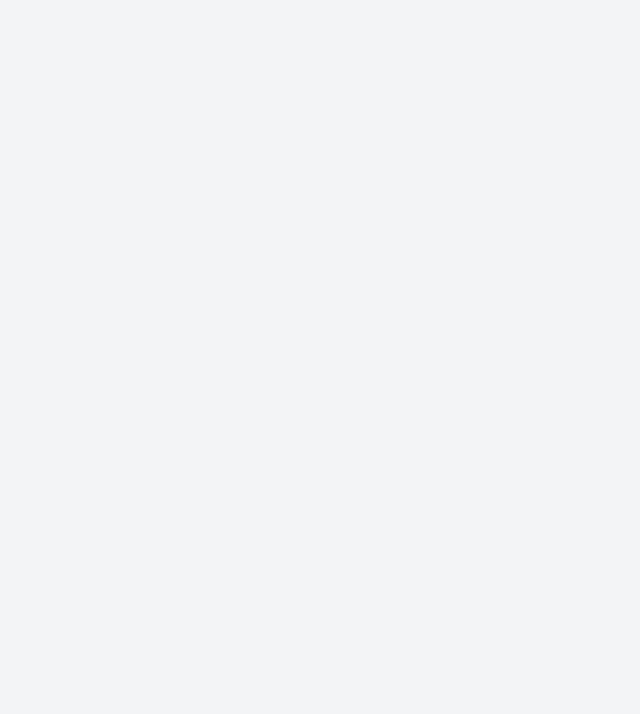
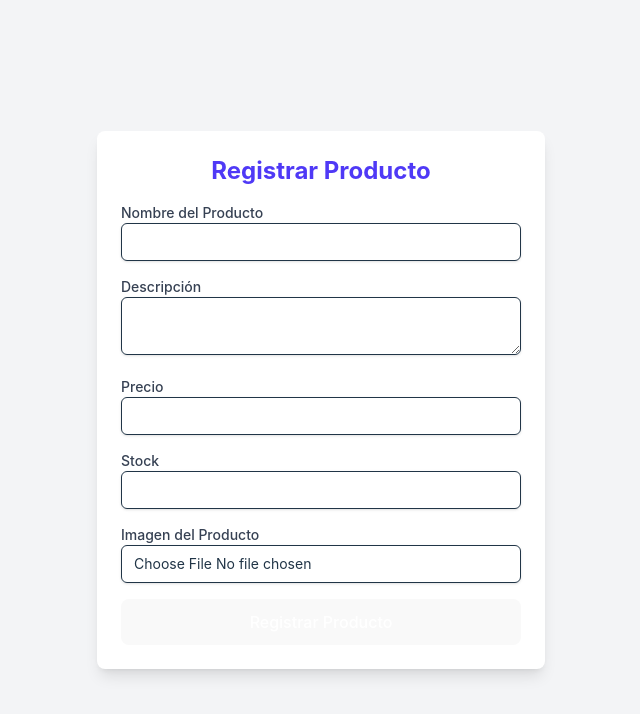
Before and after one commit to estebancastano/shopping-list, a React (Vite) app: page /list in a window 1280 px wide. Before the commit this address had no page. Shown: the top 714 px of the page, without its empty margins (319-959 px from the left). Built offline with nearby package versions, Linux system fonts and the light colour scheme.

Commit message:
Add shoppinglist form

```diff
--- a/src/App.tsx
+++ b/src/App.tsx
@@ -1,12 +1,14 @@
 import { BrowserRouter as Router, Routes, Route } from "react-router-dom";
 import Login from "./components/Login";
 import Register from "./components/SignUp";
+import ShoppingList from "./components/ShoppingList";
 
 const App = () => (
   <Router>
     <Routes>
       <Route path="/login" element={<Login />}/>
       <Route path="/register" element={<Register />} />
+      <Route path="/list" element={<ShoppingList />} />
     </Routes>
   </Router>
 );
--- /dev/null
+++ b/src/components/ShoppingList.tsx
@@ -0,0 +1,110 @@
+import React, { useState } from "react";
+
+const ProductForm: React.FC = () => {
+  const [product, setProduct] = useState({
+    name: "",
+    description: "",
+    price: "",
+    stock: "",
+    image: null as File | null,
+  });
+
+  // Manejar cambios en los inputs
+  const handleChange = (e: React.ChangeEvent<HTMLInputElement | HTMLTextAreaElement>) => {
+    setProduct({ ...product, [e.target.name]: e.target.value });
+  };
+
+  // Manejar la subida de imágenes
+  const handleImageChange = (e: React.ChangeEvent<HTMLInputElement>) => {
+    if (e.target.files && e.target.files[0]) {
+      setProduct({ ...product, image: e.target.files[0] });
+    }
+  };
+
+  // Manejar el envío del formulario
+  const handleSubmit = (e: React.FormEvent) => {
+    e.preventDefault();
+
+    if (!product.name || !product.price || !product.stock) {
+      alert("Por favor, completa todos los campos.");
+      return;
+    }
+
+    console.log("Producto registrado:", product);
+  };
+
+  return (
+    <div className="flex items-center justify-center min-h-screen bg-gray-100">
+      <div className="w-full max-w-md p-6 bg-white rounded-lg shadow-lg">
+        <h2 className="text-2xl font-bold text-center text-indigo-600">Registrar Producto</h2>
+
+        <form className="mt-4 space-y-4" onSubmit={handleSubmit}>
+          <div>
+            <label className="block text-sm font-medium text-gray-700">Nombre del Producto</label>
+            <input
+              type="text"
+              name="name"
+              value={product.name}
+              onChange={handleChange}
+              className="w-full px-3 py-2 border rounded-md shadow-sm focus:ring-indigo-500 focus:border-indigo-500 sm:text-sm"
+              required
+            />
+          </div>
+
+          <div>
+            <label className="block text-sm font-medium text-gray-700">Descripción</label>
+            <textarea
+              name="description"
+              value={product.description}
+              onChange={handleChange}
+              className="w-full px-3 py-2 border rounded-md shadow-sm focus:ring-indigo-500 focus:border-indigo-500 sm:text-sm"
+            />
+          </div>
+
+          <div>
+            <label className="block text-sm font-medium text-gray-700">Precio</label>
+            <input
+              type="number"
+              name="price"
+              value={product.price}
+              onChange={handleChange}
+              className="w-full px-3 py-2 border rounded-md shadow-sm focus:ring-indigo-500 focus:border-indigo-500 sm:text-sm"
+              required
+            />
+          </div>
+
+          <div>
+            <label className="block text-sm font-medium text-gray-700">Stock</label>
+            <input
+              type="number"
+              name="stock"
+              value={product.stock}
+              onChange={handleChange}
+              className="w-full px-3 py-2 border rounded-md shadow-sm focus:ring-indigo-500 focus:border-indigo-500 sm:text-sm"
+              required
+            />
+          </div>
+
+          <div>
+            <label className="block text-sm font-medium text-gray-700">Imagen del Producto</label>
+            <input
+              type="file"
+              accept="image/*"
+              onChange={handleImageChange}
+              className="w-full px-3 py-2 border rounded-md shadow-sm focus:ring-indigo-500 focus:border-indigo-500 sm:text-sm"
+            />
+          </div>
+
+          <button
+            type="submit"
+            className="w-full px-4 py-2 text-white bg-green-600 rounded-md hover:bg-green-700 focus:outline-none focus:ring-2 focus:ring-offset-2 focus:ring-green-500"
+          >
+            Registrar Producto
+          </button>
+        </form>
+      </div>
+    </div>
+  );
+};
+
+export default ProductForm;
```
